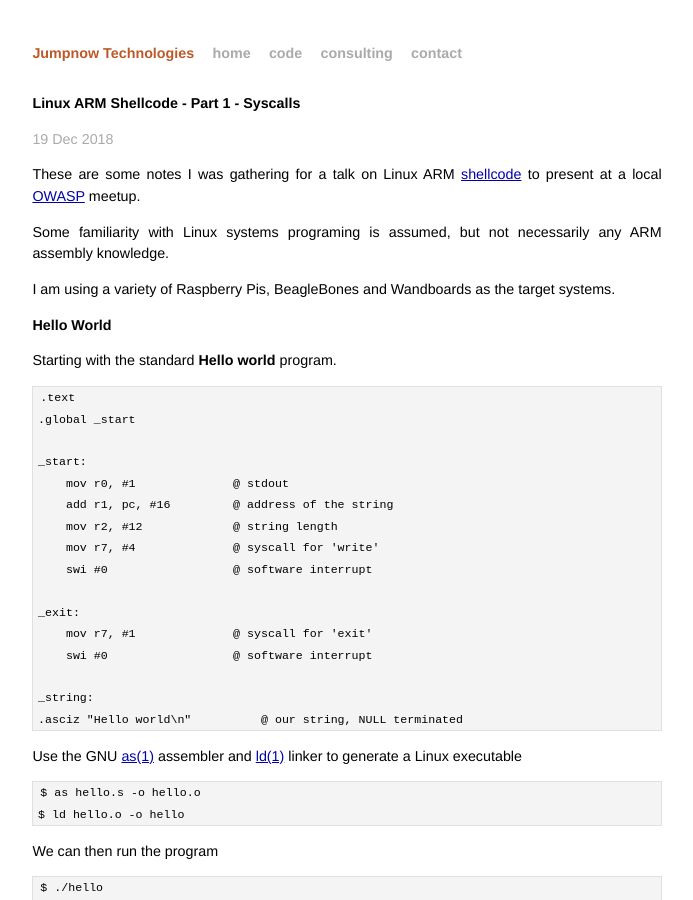
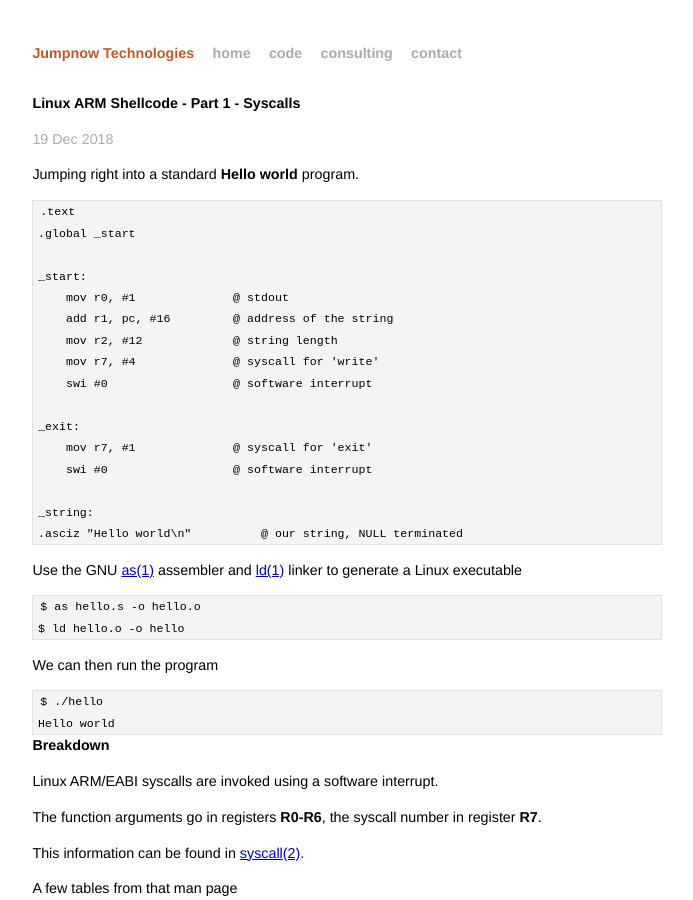
Before and after one commit to jumpnow/jumpnowtek-site, a Jekyll site: the page built from _posts/2018-12-19-linux-arm-shellcode-part1.md, in a window 1280 px wide and 900 px high. Shown: the whole window, without its empty margins (293-986 px from the left). Built offline with Jekyll 4.4.1, drawn with Linux system fonts in a browser that asks for light colours.

```diff
--- a/_posts/2018-12-19-linux-arm-shellcode-part1.md
+++ b/_posts/2018-12-19-linux-arm-shellcode-part1.md
@@ -7,15 +7,7 @@
 tags: [linux, arm, shellcode, assembly]
 ---
 
-These are some notes I was gathering for a talk on Linux ARM [shellcode][shellcode] to present at a local [OWASP][owasp-me] meetup.
-
-Some familiarity with Linux systems programing is assumed, but not necessarily any ARM assembly knowledge.
-
-I am using a variety of Raspberry Pis, BeagleBones and Wandboards as the target systems.
-
-### Hello World
-
-Starting with the standard **Hello world** program.
+Jumping right into a standard **Hello world** program.
 
     .text
     .global _start
@@ -299,8 +291,7 @@
     0x14 - 8 = 0x0c = 12 bytes
 
 
-[shellcode]: https://en.wikipedia.org/wiki/Shellcode
-[owasp-me]: https://www.meetup.com/OWASP-Maine/
+
 [syscall]: http://man7.org/linux/man-pages/man2/syscall.2.html
 [write]: http://man7.org/linux/man-pages/man2/write.2.html
 [execve]: http://man7.org/linux/man-pages/man2/execve.2.html
```
Also changed, not shown: _posts/2018-12-19-linux-arm-shellcode-part2.md (+2 -11 lines).
